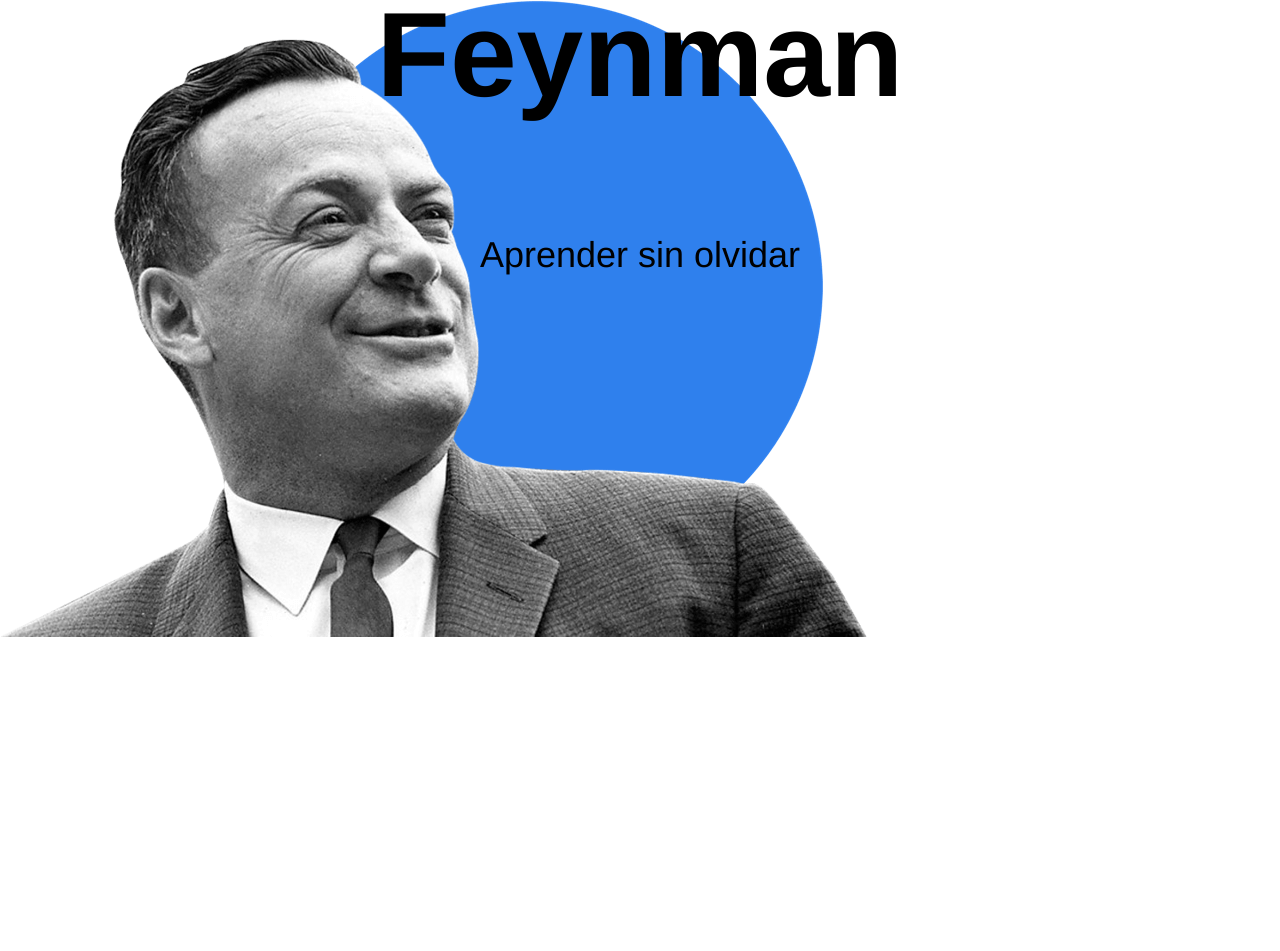
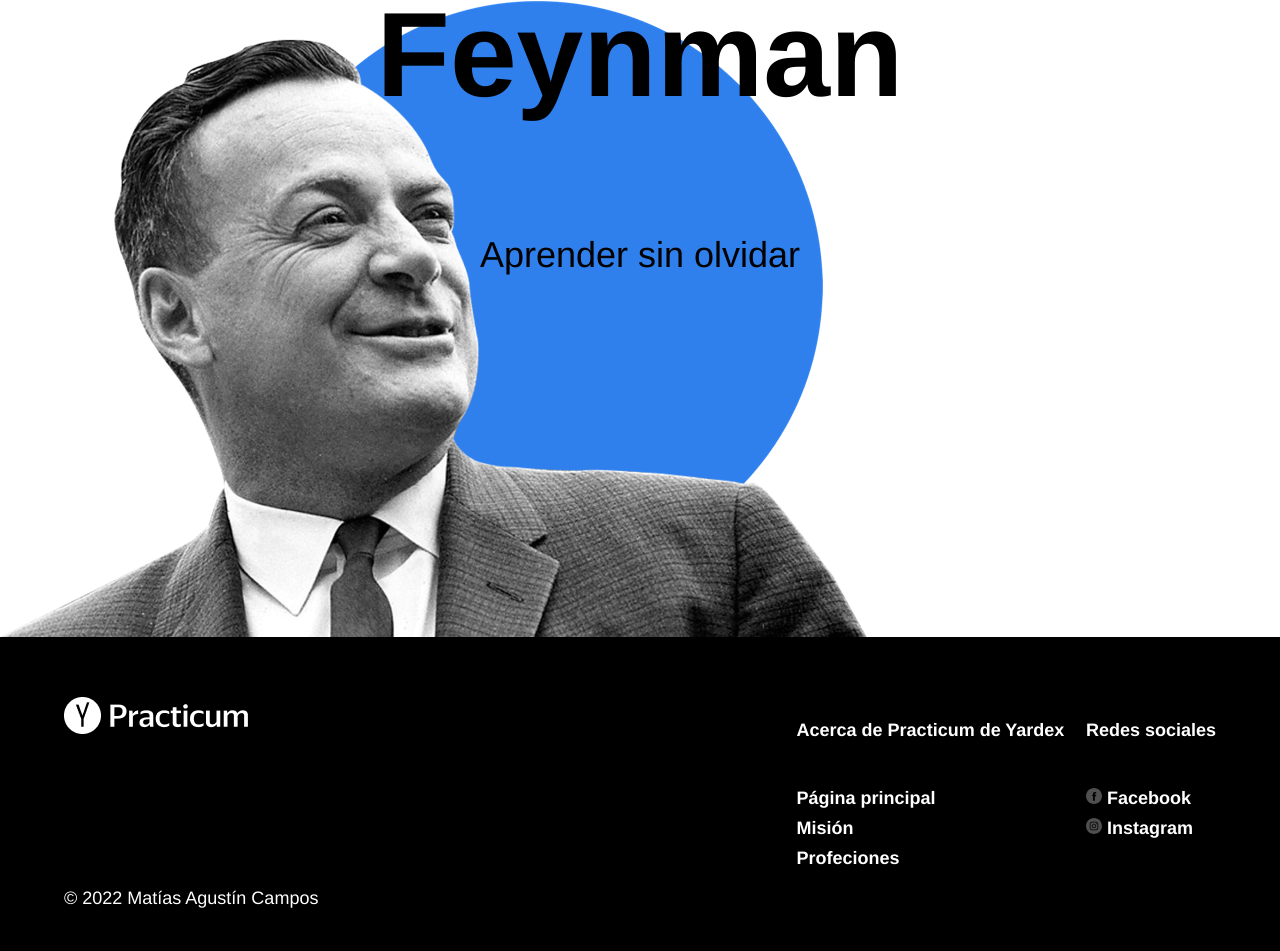
Before and after one commit to 2022matias/Aprender-a-aprender, a plain HTML site: page index.html in a window 1280 px wide. Shown: the part 2458-3409 px from the top of the page. Before the commit the page ends 3095 px from the top, so only its background shows below. Drawn offline with Linux system fonts and the light colour scheme.

Commit message:
footer agregado

```diff
--- a/index.html
+++ b/index.html
@@ -119,7 +119,29 @@
       <section class="kaufman">
       </section>
     </main>
-    <footer class="footer">
+    <footer class="footer columns">
+      <div class="columns__copyrigth">
+        <div class="columns__copyrigth__logo">
+          <img class="columns__copyrigth__logo__place" src="./images/logo_place_footer.png" alt="logo de practicum">
+        </div>
+        <p class="columns__copyrigth__author">&#169 2022 Matías Agustín Campos</p>
+      </div>
+      <div class="columns__about">
+        <p class="columns__about__column-heading">Acerca de Practicum de Yardex</p>
+
+        <div class="columns__about__list">
+          <a href="#" class="columns__about__list__column-link">Página principal</a>
+          <a href="#" class="columns__about__list__column-link">Misión</a>
+          <a href="#" class="columns__about__list__column-link">Profeciones</a>
+        </div>
+      </div>
+
+      <div class="columns__social">
+        <p class="columns__social__column-heading">Redes sociales</p>
+        <div class="columns__social__list">
+          <a href="#" class="columns__social__list__column-link"><img class="columns__social__list__icon" src="./images/facebook_white.svg" alt="icono de facebook"> Facebook</a>
+          <a href="#" class="columns__social__list__column-link"><img class="columns__social__list__icon" src="./images/instagram_white.svg" alt="icono de instagram"> Instagram</a>
+      </div>
 
     </footer>
   </div>
--- a/styles/style.css
+++ b/styles/style.css
@@ -241,3 +241,100 @@
   z-index: 1;
 
 }
+
+.footer {
+  min-height: 350px;
+  background-color: #000000;
+  color: #ffffff;
+}
+
+.columns {
+  padding-left: 5%;
+  padding-right: 5%;
+  margin: auto;
+  display: flex;
+  justify-content: space-between;
+
+}
+
+.columns__copyrigth {
+  flex-basis: 711px;
+  margin-top: 60px;
+  margin-bottom: 40px;
+  display: flex;
+  flex-direction: column;
+  justify-content: space-between;
+}
+
+.columns__copyrigth__logo {
+  width: 183px;
+  height: 35px;
+
+}
+
+
+
+.columns__copyrigth__author {
+  padding-bottom: 18px;
+  line-height: 25px;
+  font-size: 18px;
+  font-weight: normal;
+
+}
+
+.columns__about {
+  margin-top: 60px;
+  margin-bottom: 40px;
+}
+
+.columns__about__column-heading {
+  line-height: 30px;
+  font-size: 18px;
+  font-weight: bold;
+}
+
+.columns__about__list {
+  display: flex;
+  flex-direction: column;
+  padding-top: 20px;
+  line-height: 30px;
+  font-size: 18px;
+  font-weight: bold;
+}
+
+.columns__about__list__column-link {
+  text-decoration: none;
+  color: #ffffff;
+}
+
+
+
+.columns__social {
+  margin-top: 60px;
+  margin-bottom: 40px;
+}
+
+.columns__social__column-heading {
+  line-height: 30px;
+  font-size: 18px;
+  font-weight: bold;
+}
+
+.columns__social__list {
+  display: flex;
+  flex-direction: column;
+  padding-top: 20px;
+  line-height: 30px;
+  font-size: 18px;
+  font-weight: bold;
+}
+
+.columns__social__list__column-link {
+  text-decoration: none;
+  color: #ffffff;
+}
+
+.columns__social__list__icon {
+  width: 16px;
+  height: 16px;;
+}
```
